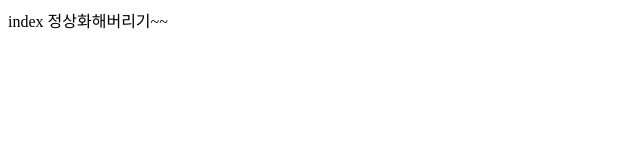
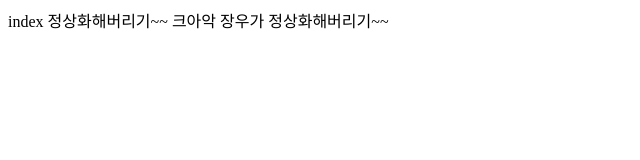
Before and after one commit to coq-j01/git-collabo, a plain HTML site: page index.html in a window 1280 px wide. Shown: the whole page, without its empty margins (0-640 px from the left). Drawn offline with Linux system fonts and the light colour scheme.

Commit message:
충돌시키기

```diff
--- a/index.html
+++ b/index.html
@@ -4,6 +4,6 @@
     <title>index.html</title>
   </head>
   <body>
-    index 정상화해버리기~~
+    index 정상화해버리기~~ 크아악 장우가 정상화해버리기~~
   </body>
 </html>
```
